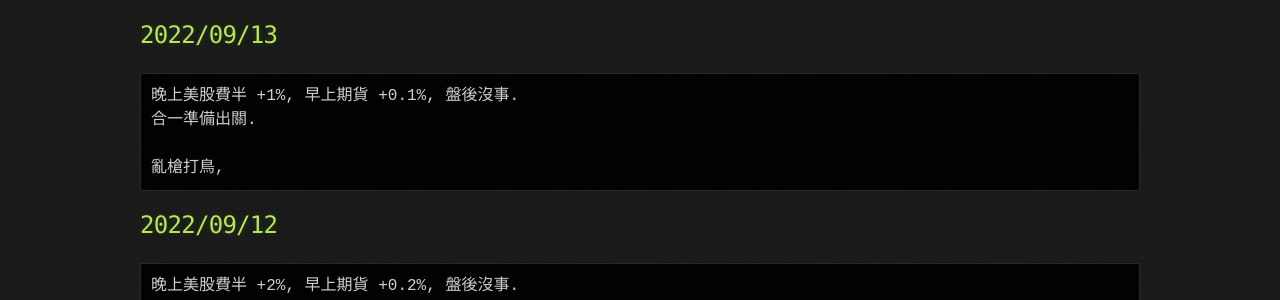
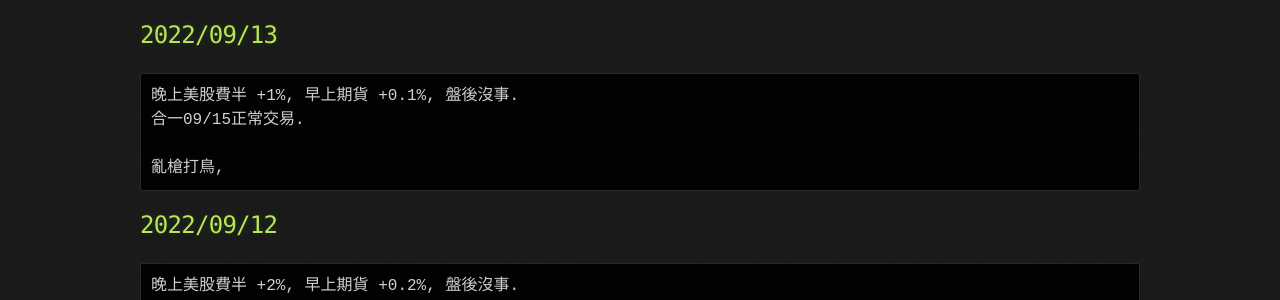
Before and after one commit to lepg5487/Stock_God, a Jekyll site: the page built from index.md, in a window 1280 px wide and 900 px high. Shown: the part 281-581 px from the top of the window. Built offline with Jekyll 4.4.1, drawn with Linux system fonts in a browser that asks for light colours; our own code applies the rules of GitHub Pages for plain Markdown files.

Commit message:
Update index.md

````diff
--- a/index.md
+++ b/index.md
@@ -7,7 +7,7 @@ layout: testlayouts
 ## 2022/09/13
 ```
 晚上美股費半 +1%, 早上期貨 +0.1%, 盤後沒事.
-合一準備出關.
+合一09/15正常交易.
 
 亂槍打鳥,
 ```
````
